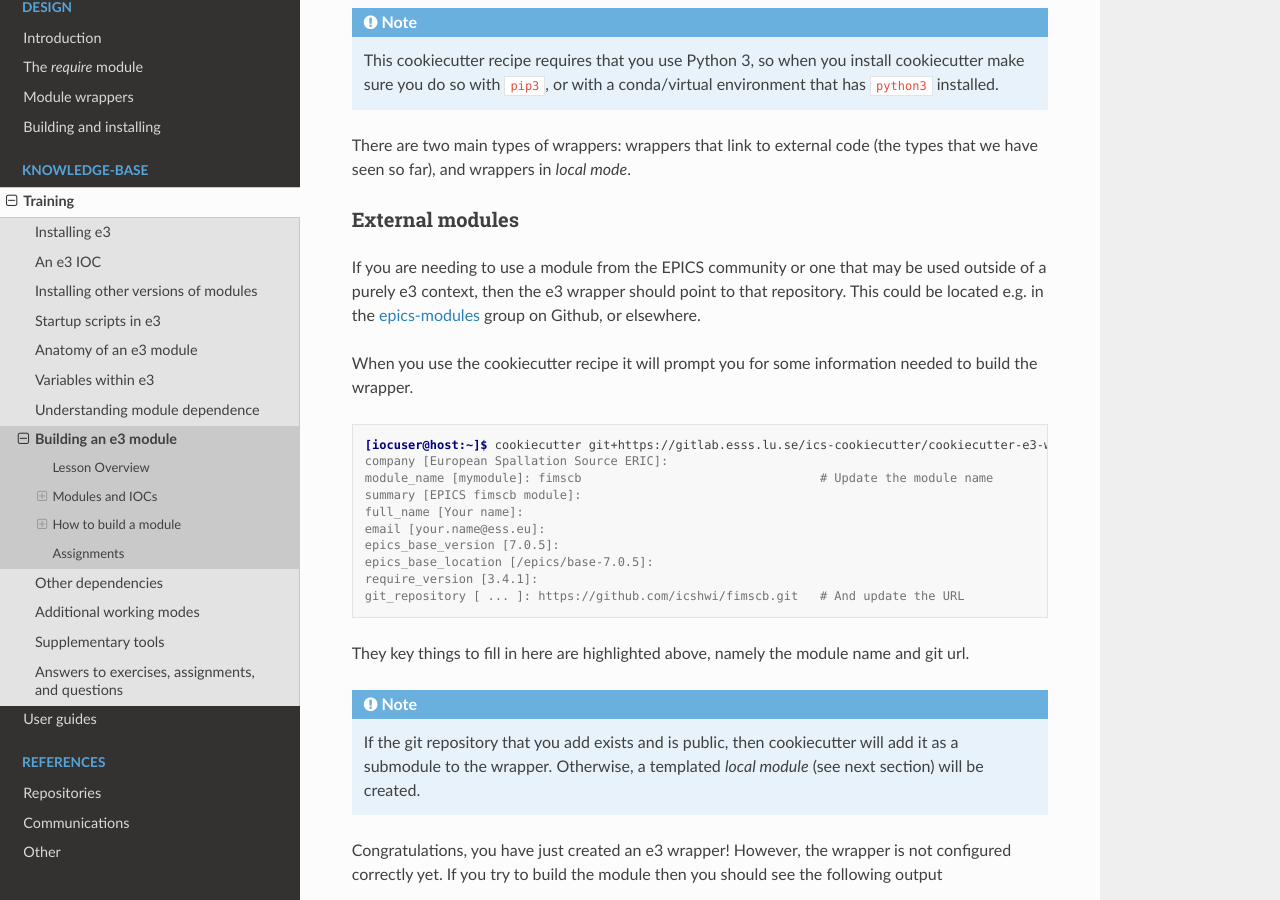
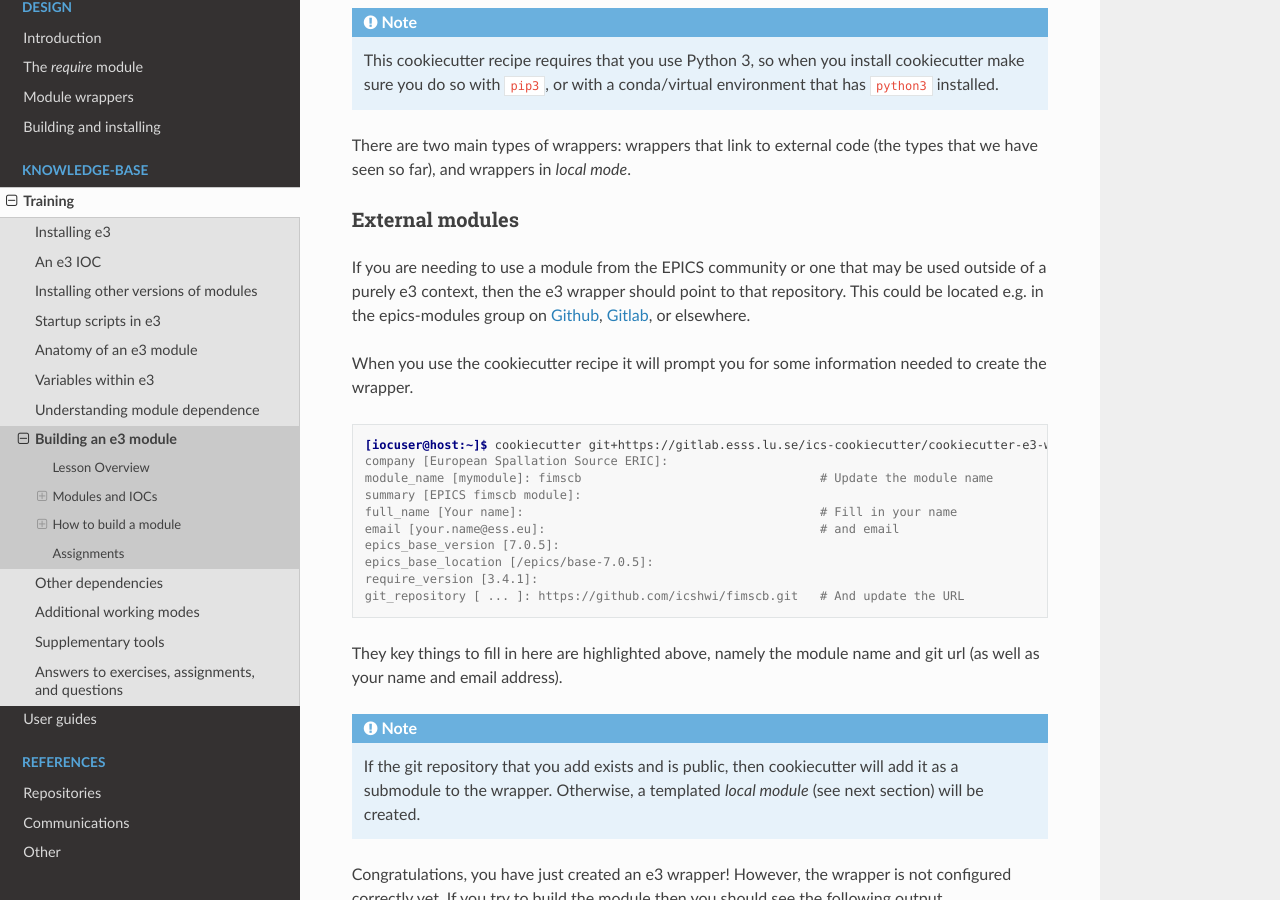
Before and after one commit to ttkorhonen/e3pages, a Sphinx documentation site: the page built from docs/kb/training/workbook/8_building_modules.md, in a window 1280 px wide and 900 px high, scrolled down 2241 px. Built offline with Sphinx 7.4.7 and the Read the Docs theme 2.0.0, drawn with Linux system fonts in a browser that asks for light colours; some of the changed text lies outside the part shown.

Commit message:
Minor fixes

````diff
--- a/docs/kb/training/workbook/8_building_modules.md
+++ b/docs/kb/training/workbook/8_building_modules.md
@@ -4,7 +4,7 @@
 
 In this lesson, you'll learn how to do the following:
 
-* Understand the difference between modules IOCs
+* Understand the difference between modules and IOCs
 * Understand the e3 wrapper directory structure.
 * Create an e3 wrapper using *Cookiecutter*
 * Edit a module makefile in order to build and install it into e3.
@@ -44,10 +44,10 @@
 
 ### IOCs
 
-Unlike standard EPICS where an IOC is a compiled binary, in e3 an IOC is just a startup script. This means that there are no specialised utilities required to build
+Unlike standard EPICS where an IOC is a compiled binary, in e3 an IOC is just a startup script. This means that there are no specialised utilities required to create
 an IOC, simply a text-editor.
 
-The simplest such repository can look something like the following.
+The simplest IOC repository can look something like the following.
 
 ```console
 [iocuser@host:iocs]$ tree e3-ioc-<iocname>
@@ -93,23 +93,23 @@
 ### External modules
 
 If you are needing to use a module from the EPICS community or one that may be used outside of a purely e3 context, then the e3 wrapper should point to that
-repository. This could be located e.g. in the [epics-modules](https://github.com/epics-modules) group on Github, or elsewhere.
+repository. This could be located e.g. in the epics-modules group on [Github](https://github.com/epics-modules), [Gitlab](https://gitlab.esss.lu.se/epics-modules), or elsewhere.
 
-When you use the cookiecutter recipe it will prompt you for some information needed to build the wrapper.
+When you use the cookiecutter recipe it will prompt you for some information needed to create the wrapper.
 ```console
 [iocuser@host:~]$ cookiecutter git+https://gitlab.esss.lu.se/ics-cookiecutter/cookiecutter-e3-wrapper.git
 company [European Spallation Source ERIC]:
 module_name [mymodule]: fimscb                                 # Update the module name
 summary [EPICS fimscb module]:
-full_name [Your name]:
-email [your.name@ess.eu]:
+full_name [Your name]:                                         # Fill in your name
+email [your.name@ess.eu]:                                      # and email
 epics_base_version [7.0.5]:
 epics_base_location [/epics/base-7.0.5]:
 require_version [3.4.1]:
 git_repository [ ... ]: https://github.com/icshwi/fimscb.git   # And update the URL
 ```
 
-They key things to fill in here are highlighted above, namely the module name and git url.
+They key things to fill in here are highlighted above, namely the module name and git url (as well as your name and email address).
 
 :::{note}
 If the git repository that you add exists and is public, then cookiecutter will add it as a submodule to the wrapper. Otherwise, a templated *local module* (see
@@ -181,7 +181,7 @@
 
 ############################################################################
 #
-# Add any files that should be copied to $(module)/Db
+# Add any files that should be copied to $(module)/db
 #
 ############################################################################
 
````
